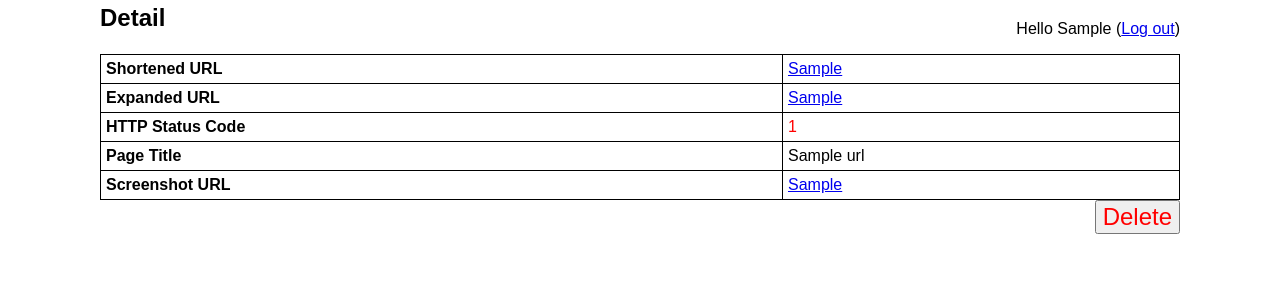
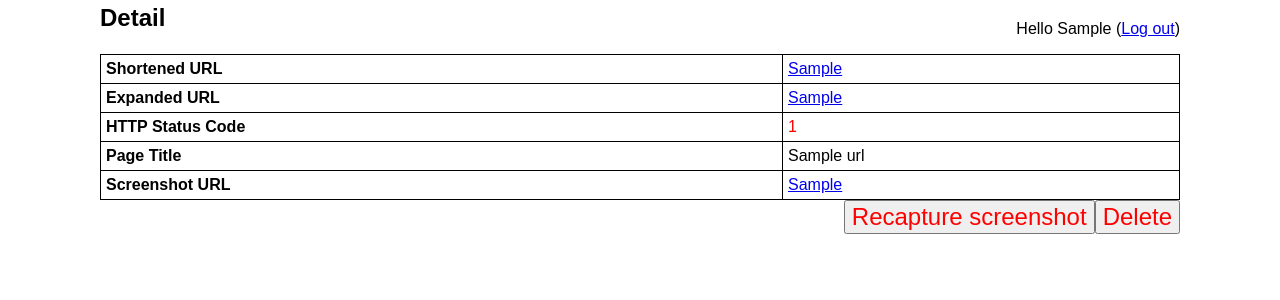
Before and after one commit to 0x7r1574n/urlexpander, a Django app: page /url/1/ in a window 1280 px wide. Shown: the part 155-455 px from the top of the page. Run offline with Django 3.2, Linux system fonts and the light colour scheme; a user stored in the database is signed in; tables that the repository leaves empty hold one stand-in row (values such as "Sample post"); parts of the project's set-up code (start-up, migrations or seed data) failed here and were passed over.

Commit message:
added recapture screenshot button

```diff
--- a/urls/templates/urls/url_detail.html
+++ b/urls/templates/urls/url_detail.html
@@ -66,5 +66,8 @@
     <form method="POST">{% csrf_token %}
         <input type="submit" name="delete" value="Delete" style="float: right; font-size: x-large">
     </form>
+    <form method="POST">{% csrf_token %}
+        <input type="submit" name="recapture" value="Recapture screenshot" style="float: right; font-size: x-large">
+    </form>
 </body>
 </html>
--- a/urls/views.py
+++ b/urls/views.py
@@ -20,6 +20,8 @@ def url_detail(request, pk):
     if request.POST.get('delete'):
         url.delete()
         return redirect('urls.views.url_list')
+    elif request.POST.get('recapture'):
+        url.upload()
     return render(request, 'urls/url_detail.html', {'url': url})
 
 
```
